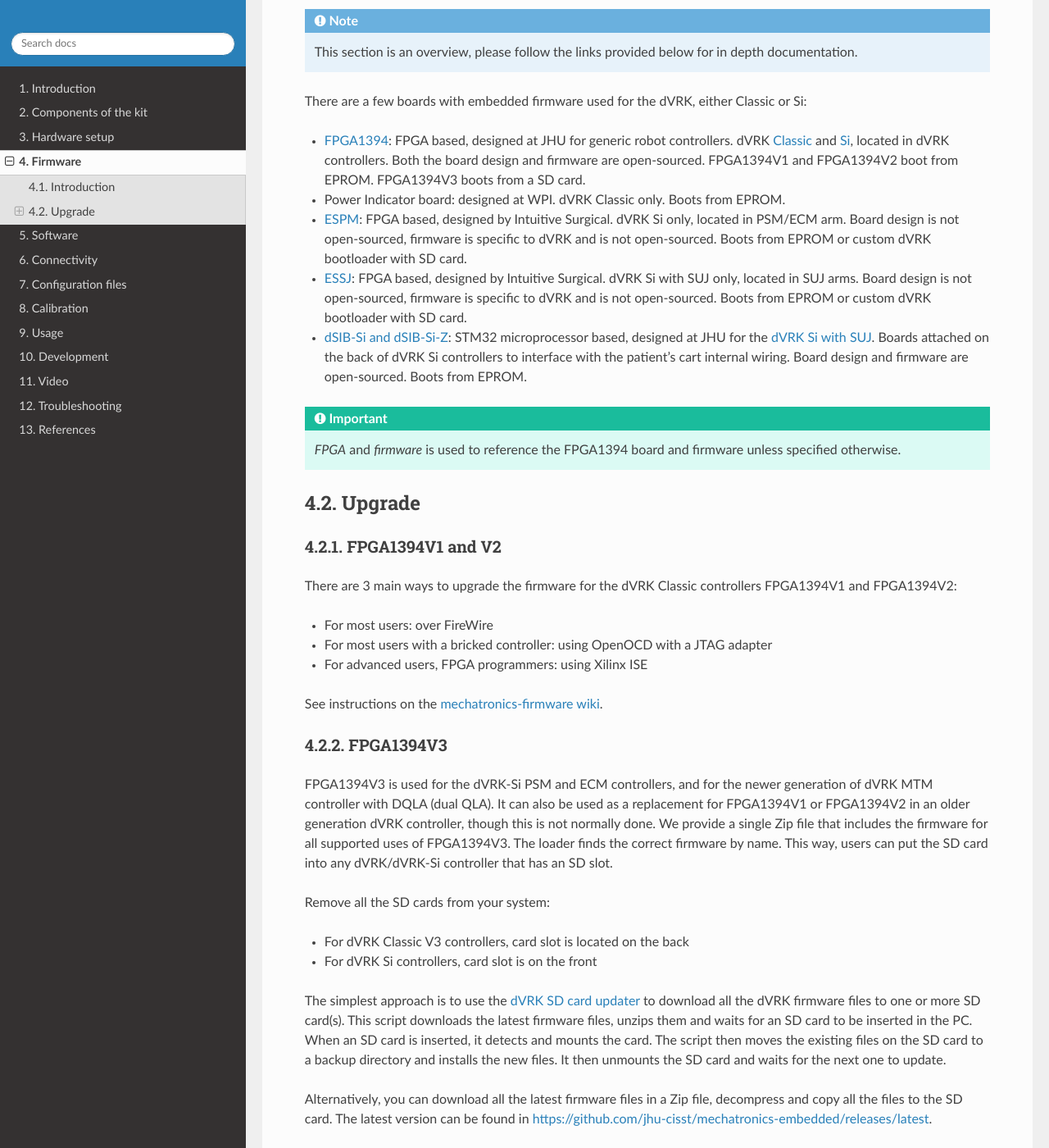
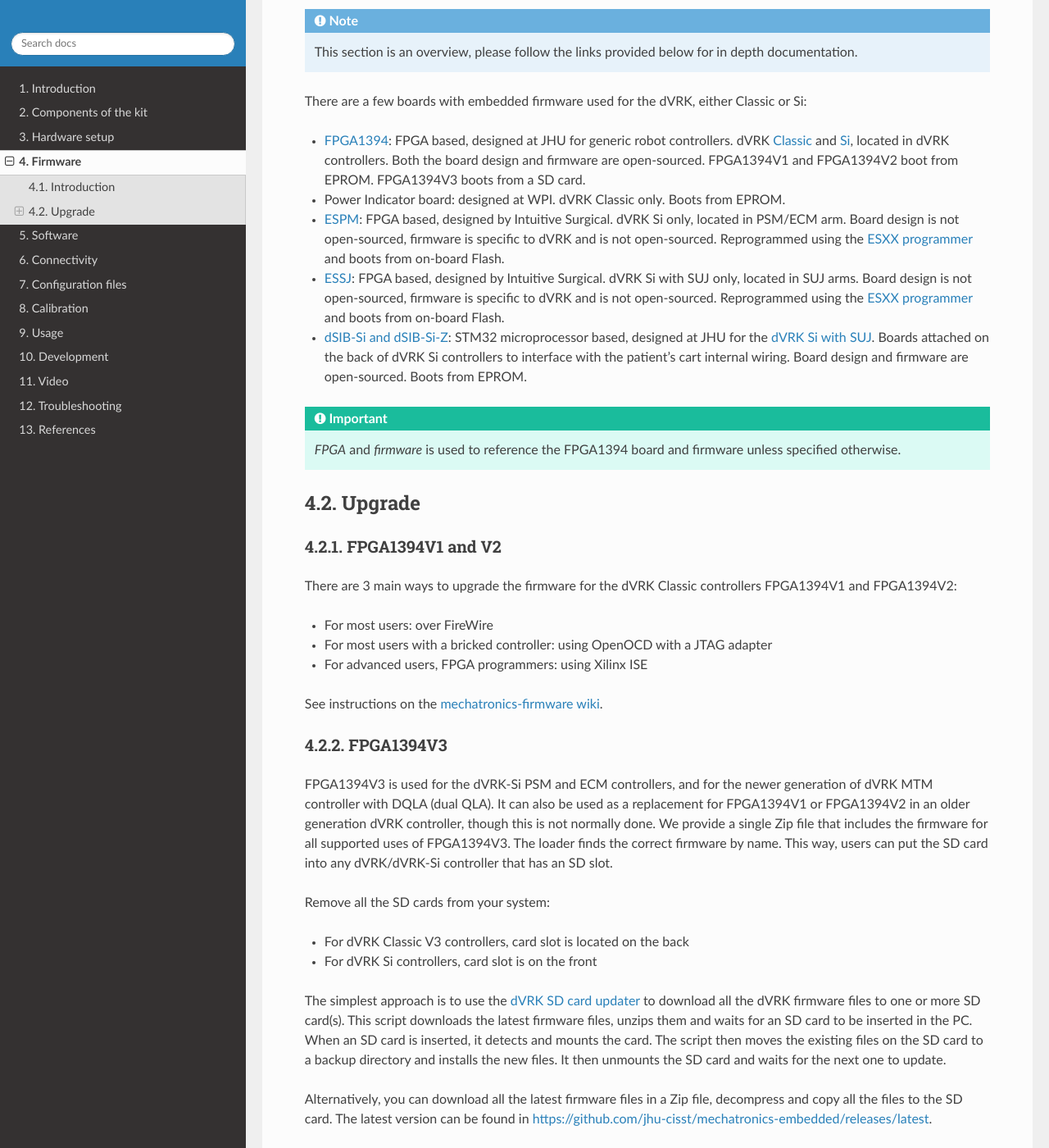
Before and after one commit to jhu-dvrk/dvrk-readthedocs, a Sphinx documentation site: the page built from docs/pages/firmware.rst, in a window 1280 px wide and 1400 px high, scrolled down 253 px. Shown: the whole window at 82% size. Built offline with Sphinx 7.4.7 and the Read the Docs theme 3.1.0, drawn with Linux system fonts in a browser that asks for light colours; the version number could not be read and is left out; some of the changed text lies outside the part shown.

Commit message:
docs: clarify ESPM/ESSJ programming process via ESXX programmer and add link to SD content repository

```diff
--- a/docs/pages/firmware.rst
+++ b/docs/pages/firmware.rst
@@ -25,13 +25,13 @@
 
 * :ref:`ESPM <espm>`: FPGA based, designed by Intuitive Surgical. dVRK Si only,
   located in PSM/ECM arm. Board design is not open-sourced, firmware is specific
-  to dVRK and is not open-sourced. Boots from EPROM or custom dVRK bootloader
-  with SD card.
+  to dVRK and is not open-sourced. Reprogrammed using the :ref:`ESXX programmer <esxx>`
+  and boots from on-board Flash.
 
 * :ref:`ESSJ <essj>`: FPGA based, designed by Intuitive Surgical. dVRK Si with SUJ only,
   located in SUJ arms. Board design is not open-sourced, firmware is specific to
-  dVRK and is not open-sourced.  Boots from EPROM or custom dVRK bootloader
-  with SD card.
+  dVRK and is not open-sourced. Reprogrammed using the :ref:`ESXX programmer <esxx>`
+  and boots from on-board Flash.
 
 * :ref:`dSIB-Si and dSIB-Si-Z <dsib-si-setup>`: STM32 microprocessor based,
   designed at JHU for the :ref:`dVRK Si with SUJ <setup-si-suj>`.  Boards
@@ -90,6 +90,18 @@
 If the controllers are connected to the PC via Ethernet, it is also possible to
 update the SD card using `scp`.
 
+ESPM and ESSJ
+*************
+
+The ESPM and ESSJ boards are reprogrammed using the :ref:`ESXX programmer <esxx>` via JTAG.
+The ESXX programmer uses a micro SD card containing the custom firmware binaries (``esxx_loader.rbf``, ``espm.rpd``, and ``essj.rpd``) provided in ``sd_content.zip``, available from the `esxx-programmer-sd-content releases <https://github.com/jhu-dvrk/esxx-programmer-sd-content/releases>`_.
+
+.. note::
+
+   These firmware files are **not** downloaded or updated by the :ref:`dvrk-sd-card-updater <sd-card-updater>` script, which is intended solely for FPGA1394V3 controller SD cards.
+
+For full programming and setup instructions, see the :ref:`ESPM and ESSJ section <espm>`.
+
 dSIB-Si and dSIB-Si-Z
 *********************
 
--- a/docs/pages/references/links.rst
+++ b/docs/pages/references/links.rst
@@ -79,6 +79,7 @@
 * Client library and tools for all FPGA1394: `mechatronics-software <https://github.com/jhu-cisst/mechatronics-software>`_
 * Embedded software for Zynq PS on FPGA1394 v3: `mechatronics-embedded <https://github.com/jhu-cisst/mechatronics-embedded>`_
 * `ESxx programmer (firmware) <https://github.com/jhu-dvrk/esxx-programmer-firmware>`_ (STM32)
+* `ESxx programmer (SD content) <https://github.com/jhu-dvrk/esxx-programmer-sd-content>`_
 * `dSIB Si <https://github.com/jhu-dvrk/dSIB-Si-firmware>`_ (STM32)
 * `dSIB Z Si <https://github.com/jhu-dvrk/dSIB-Z-Si-firmware>`_ (STM32)
 
```
Also changed, not shown: docs/pages/setup/Si/ESPM_and_ESSJ.rst (+12 -1 lines).
